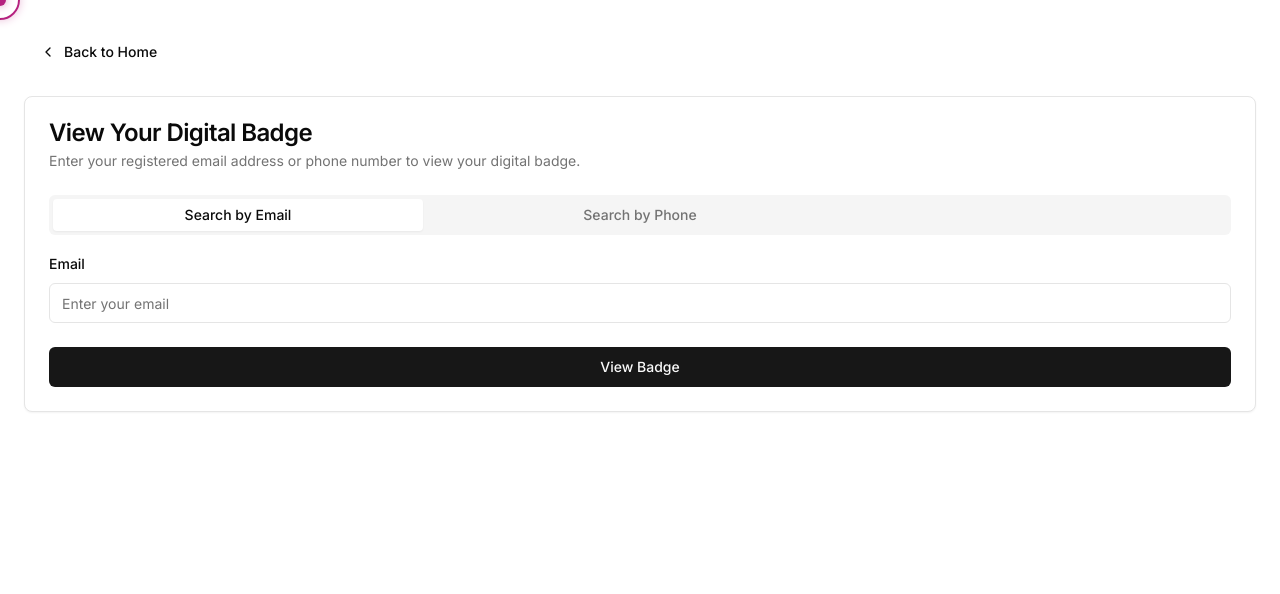
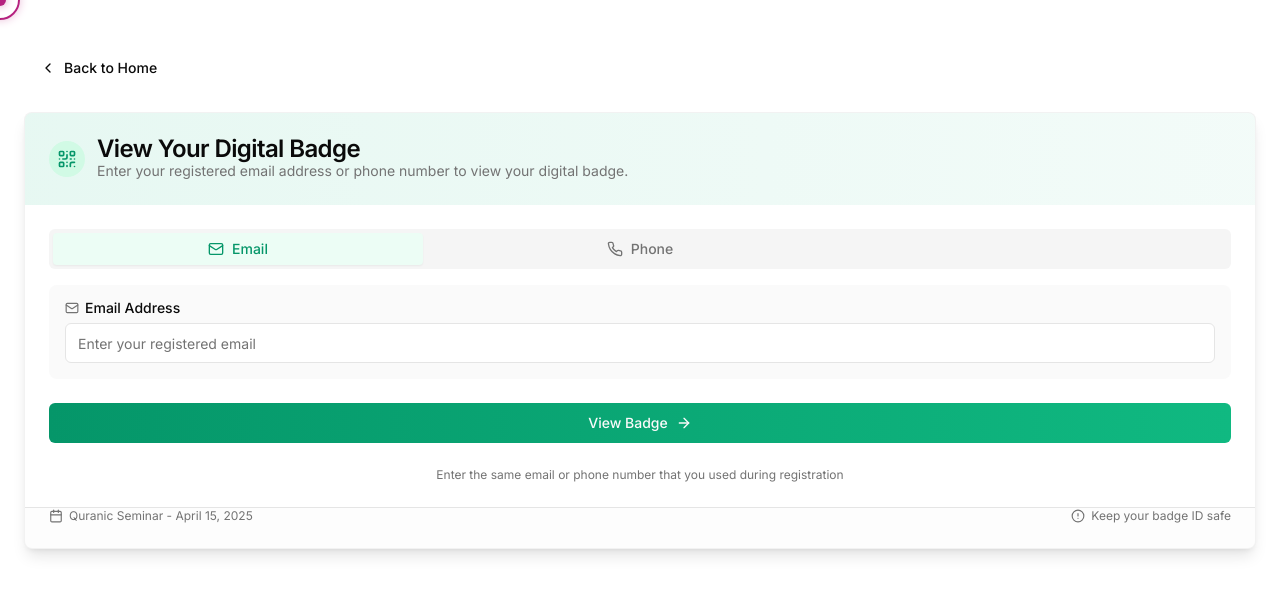
Before and after one commit to salmankavanur/Quranic_Seminar_Next, a Next.js app: page /my-badge in a window 1280 px wide. Shown: the top 594 px of the page. Built offline with nearby package versions, Linux system fonts and the light colour scheme.

Commit message:
my-badge improved

```diff
--- a/app/my-badge/page.tsx
+++ b/app/my-badge/page.tsx
@@ -1,21 +1,22 @@
 "use client"
 
-import { useState, useRef } from "react"
+import { useState, useRef, useEffect } from "react"
 import { useForm } from "react-hook-form"
 import { zodResolver } from "@hookform/resolvers/zod"
 import { z } from "zod"
-import { Card, CardContent, CardDescription, CardHeader, CardTitle } from "@/components/ui/card"
+import { Card, CardContent, CardDescription, CardHeader, CardTitle, CardFooter } from "@/components/ui/card"
 import { Form, FormControl, FormField, FormItem, FormLabel, FormMessage } from "@/components/ui/form"
 import { Input } from "@/components/ui/input"
 import { Button } from "@/components/ui/button"
 import { toast } from "@/components/ui/use-toast"
 import Image from "next/image"
 import { Badge } from "@/components/ui/badge"
-import { ChevronLeft, Download } from "lucide-react"
+import { AlertCircle, ChevronLeft, Download, Mail, Phone, Calendar, User, QrCode, ArrowRight, Check } from "lucide-react"
 import Link from "next/link"
 import { Tabs, TabsContent, TabsList, TabsTrigger } from "@/components/ui/tabs"
 import jsPDF from 'jspdf'
 import html2canvas from 'html2canvas'
+import { motion, AnimatePresence } from "framer-motion"
 
 // Simplified form schema without the type field
 const formSchema = z.object({
@@ -36,7 +37,12 @@ export default function MyBadgePage() {
   const [loading, setLoading] = useState(false)
   const [downloading, setDownloading] = useState(false)
   const [searchType, setSearchType] = useState<"email" | "phone">("email")
+  const [mounted, setMounted] = useState(false)
   const badgeRef = useRef<HTMLDivElement>(null)
+
+  useEffect(() => {
+    setMounted(true)
+  }, [])
 
   const form = useForm<z.infer<typeof formSchema>>({
     resolver: zodResolver(formSchema),
@@ -53,16 +59,12 @@ export default function MyBadgePage() {
   };
 
   async function onSubmit(values: z.infer<typeof formSchema>) {
-    console.log("Form submitted with values:", values); // Debug log
-
     // Validate that at least one field is filled based on search type
     if (searchType === "email" && !values.email) {
-      console.log("Email required but not provided"); // Debug log
       form.setError("email", { message: "Email is required" });
       return;
     }
     if (searchType === "phone" && !values.phone) {
-      console.log("Phone required but not provided"); // Debug log
       form.setError("phone", { message: "Phone number is required" });
       return;
     }
@@ -75,11 +77,8 @@ export default function MyBadgePage() {
         email: searchType === "email" ? values.email?.trim() : undefined,
         phone: searchType === "phone" ? values.phone?.trim() : undefined,
       };
-      console.log("Sending request with payload:", payload); // Debug log
 
-      // Log the full URL being called
       const url = new URL("/api/my-badge", window.location.origin);
-      console.log("Calling API endpoint:", url.toString());
 
       const response = await fetch(url, {
         method: "POST",
@@ -88,23 +87,14 @@ export default function MyBadgePage() {
         },
         body: JSON.stringify(payload),
       }).catch(error => {
-        console.error("Fetch error:", error);
         throw error;
       });
-
-      console.log("Response received:", response.status, response.statusText); // Debug log
-
-      const contentType = response.headers.get("content-type");
-      console.log("Response content type:", contentType); // Debug log
 
       let data;
       try {
         data = await response.json();
-        console.log("Response data:", data); // Debug log
       } catch (parseError) {
-        console.error("Error parsing response:", parseError);
         const text = await response.text();
-        console.log("Raw response:", text);
         throw new Error("Failed to parse response");
       }
 
@@ -116,7 +106,6 @@ export default function MyBadgePage() {
         throw new Error("No badge data received");
       }
 
-      console.log("Setting badge data:", data.badge); // Debug log
       setBadge(data.badge);
 
       // Show success message
@@ -261,103 +250,65 @@ export default function MyBadgePage() {
     }
   };
 
-  // Update the badge display section to include proper classes for PDF generation
-  const BadgeDisplay = () => (
-    <div className="mt-8 space-y-6" ref={badgeRef}>
-      <div className="text-center space-y-4">
-        <h2 className="text-2xl font-bold">Digital Badge - Quranic Seminar</h2>
-        <h3 className="text-xl font-semibold">{badge?.participant_name}</h3>
-        <Badge variant="outline" className="text-lg">
-          {badge?.participant_type}
-        </Badge>
-
-        <div className="qr-code flex justify-center py-4">
-          <div className="bg-white p-4 w-[300px] h-[300px] flex items-center justify-center">
-            <Image
-              src={badge?.qr_code || ''}
-              alt="Badge QR Code"
-              width={280}
-              height={280}
-              className="object-contain"
-              priority
-              quality={100}
-            />
-          </div>
-        </div>
-
-        <p className="text-sm text-muted-foreground">
-          Present this QR code at the seminar for attendance verification.
-        </p>
-        <p className="text-xs text-muted-foreground">
-          Badge ID: {badge?.id}
-        </p>
-      </div>
-
-      <div className="flex justify-end space-x-2">
-        <Button
-          onClick={handleDownload}
-          disabled={downloading}
-          className="gap-2"
-        >
-          {downloading ? (
-            "Downloading..."
-          ) : (
-            <>
-              <Download className="h-4 w-4" />
-              Download Badge
-            </>
-          )}
-        </Button>
-      </div>
-    </div>
-  );
-
   return (
-    <div className="container max-w-2xl py-8">
+    <div className="container max-w-3xl py-8 md:py-12">
       <div className="mb-6">
         <Link href="/">
-          <Button variant="ghost" className="gap-2">
-            <ChevronLeft className="h-4 w-4" />
-            Back to Home
+          <Button variant="ghost" className="group gap-2 transition-all">
+            <ChevronLeft className="h-4 w-4 transition-transform group-hover:-translate-x-1" />
+            <span>Back to Home</span>
           </Button>
         </Link>
       </div>
 
-      <Card>
-        <CardHeader>
+      <motion.div
+        initial={{ opacity: 0, y: 20 }}
+        animate={{ opacity: 1, y: 0 }}
+        transition={{ duration: 0.5 }}
+      >
+        <Card className="overflow-hidden border-border/50 shadow-lg">
+          <CardHeader className="bg-gradient-to-r from-emerald-500/10 to-emerald-500/5 dark:from-emerald-500/20 dark:to-transparent">
+            <div className="flex items-center gap-3">
+              <div className="p-2 rounded-full bg-emerald-100 dark:bg-emerald-900/30 text-emerald-600 dark:text-emerald-400">
+                <QrCode className="h-5 w-5" />
+              </div>
+              <div>
                 <CardTitle>View Your Digital Badge</CardTitle>
                 <CardDescription>
                   Enter your registered email address or phone number to view your digital badge.
                 </CardDescription>
+              </div>
+            </div>
           </CardHeader>
-        <CardContent>
+
+          <CardContent className="pt-6">
+            <AnimatePresence mode="wait">
+              {!badge ? (
+                <motion.div
+                  key="form"
+                  initial={{ opacity: 0 }}
+                  animate={{ opacity: 1 }}
+                  exit={{ opacity: 0 }}
+                >
                   <Form {...form}>
                     <form
                       onSubmit={(e) => {
                         e.preventDefault();
-                console.log("Form submit event triggered");
-
-                // Get the current values
                         const values = form.getValues();
-                console.log("Current form values:", values);
 
                         // Validate based on search type
                         if (searchType === "email") {
                           if (!values.email) {
-                    console.log("Email is required");
                             form.setError("email", { message: "Email is required" });
                             return;
                           }
                         } else {
                           if (!values.phone) {
-                    console.log("Phone is required");
                             form.setError("phone", { message: "Phone is required" });
                             return;
                           }
                         }
 
-                // If validation passes, call onSubmit
-                console.log("Validation passed, calling onSubmit");
                         onSubmit(values);
                       }}
                       className="space-y-6"
@@ -367,76 +318,208 @@ export default function MyBadgePage() {
                         onValueChange={handleSearchTypeChange}
                         className="w-full"
                       >
-                <TabsList className="grid w-full grid-cols-2">
-                  <TabsTrigger value="email">Search by Email</TabsTrigger>
-                  <TabsTrigger value="phone">Search by Phone</TabsTrigger>
+                        <TabsList className="grid w-full grid-cols-2 p-1">
+                          <TabsTrigger
+                            value="email"
+                            className="flex items-center gap-2 data-[state=active]:bg-emerald-50 data-[state=active]:text-emerald-600 dark:data-[state=active]:bg-emerald-900/30 dark:data-[state=active]:text-emerald-400"
+                          >
+                            <Mail className="h-4 w-4" />
+                            <span>Email</span>
+                          </TabsTrigger>
+                          <TabsTrigger
+                            value="phone"
+                            className="flex items-center gap-2 data-[state=active]:bg-emerald-50 data-[state=active]:text-emerald-600 dark:data-[state=active]:bg-emerald-900/30 dark:data-[state=active]:text-emerald-400"
+                          >
+                            <Phone className="h-4 w-4" />
+                            <span>Phone</span>
+                          </TabsTrigger>
                         </TabsList>
+
                         <TabsContent value="email" className="mt-4">
+                          <div className="bg-muted/50 p-4 rounded-lg">
                             <FormField
                               control={form.control}
                               name="email"
                               render={({ field }) => (
                                 <FormItem>
-                        <FormLabel>Email</FormLabel>
+                                  <FormLabel className="flex items-center gap-1.5">
+                                    <Mail className="h-3.5 w-3.5 text-muted-foreground" />
+                                    <span>Email Address</span>
+                                  </FormLabel>
                                   <FormControl>
                                     <Input
-                            placeholder="Enter your email"
+                                      placeholder="Enter your registered email"
                                       type="email"
                                       autoComplete="email"
+                                      className="bg-background"
                                       {...field}
-                            onChange={(e) => {
-                              field.onChange(e);
-                              console.log("Email changed:", e.target.value);
-                            }}
                                     />
                                   </FormControl>
                                   <FormMessage />
                                 </FormItem>
                               )}
                             />
+                          </div>
                         </TabsContent>
+
                         <TabsContent value="phone" className="mt-4">
+                          <div className="bg-muted/50 p-4 rounded-lg">
                             <FormField
                               control={form.control}
                               name="phone"
                               render={({ field }) => (
                                 <FormItem>
-                        <FormLabel>Phone Number</FormLabel>
+                                  <FormLabel className="flex items-center gap-1.5">
+                                    <Phone className="h-3.5 w-3.5 text-muted-foreground" />
+                                    <span>Phone Number</span>
+                                  </FormLabel>
                                   <FormControl>
                                     <Input
-                            placeholder="Enter your phone number"
+                                      placeholder="Enter your registered phone number"
                                       type="tel"
                                       autoComplete="tel"
+                                      className="bg-background"
                                       {...field}
-                            onChange={(e) => {
-                              field.onChange(e);
-                              console.log("Phone changed:", e.target.value);
-                            }}
                                     />
                                   </FormControl>
                                   <FormMessage />
                                 </FormItem>
                               )}
                             />
+                          </div>
                         </TabsContent>
                       </Tabs>
 
                       <Button
                         type="submit"
                         disabled={loading}
-                onClick={() => console.log("Button clicked")}
-                className="w-full"
+                        className="w-full bg-gradient-to-r from-emerald-600 to-emerald-500 hover:from-emerald-700 hover:to-emerald-600 group"
                       >
-                {loading ? "Loading..." : "View Badge"}
+                        {loading ? (
+                          <span className="flex items-center gap-2">
+                            <span className="h-4 w-4 border-2 border-current border-t-transparent rounded-full animate-spin"></span>
+                            <span>Searching...</span>
+                          </span>
+                        ) : (
+                          <span className="flex items-center gap-2">
+                            <span>View Badge</span>
+                            <ArrowRight className="h-4 w-4 transition-transform group-hover:translate-x-1" />
+                          </span>
+                        )}
                       </Button>
+
+                      <p className="text-xs text-center text-muted-foreground px-8">
+                        Enter the same email or phone number that you used during registration
+                      </p>
                     </form>
                   </Form>
+                </motion.div>
+              ) : (
+                <motion.div
+                  key="badge"
+                  initial={{ opacity: 0, scale: 0.95 }}
+                  animate={{ opacity: 1, scale: 1 }}
+                  exit={{ opacity: 0 }}
+                  className="pb-4"
+                  ref={badgeRef}
+                >
+                  <div className="relative bg-gradient-to-b from-emerald-50 to-white dark:from-emerald-950/20 dark:to-background rounded-lg p-6 border border-emerald-100 dark:border-emerald-900/30 mb-6">
+                    <div className="absolute top-2 right-2">
+                      <Badge variant="outline" className="border-emerald-200 dark:border-emerald-800 text-emerald-600 dark:text-emerald-400 px-2.5 py-1 text-xs rounded-full">
+                        {badge?.status || 'Valid'}
+                      </Badge>
+                    </div>
 
-          {badge && (
-            <BadgeDisplay />
+                    <div className="text-center space-y-5 mt-4">
+                      <h2 className="text-2xl font-bold">Digital Badge</h2>
+                      <div className="space-y-1">
+                        <h3 className="text-xl font-semibold">{badge?.participant_name}</h3>
+                        <Badge variant="secondary" className="text-sm font-normal">
+                          {badge?.participant_type}
+                        </Badge>
+                      </div>
+
+                      <div className="flex items-center justify-center py-4">
+                        <div className="bg-white p-4 rounded-lg shadow-md w-[200px] h-[200px] sm:w-[240px] sm:h-[240px] flex items-center justify-center border-4 border-emerald-100 dark:border-emerald-900/30">
+                          <Image
+                            src={badge?.qr_code || ''}
+                            alt="Badge QR Code"
+                            width={220}
+                            height={220}
+                            className="object-contain"
+                            priority
+                            quality={100}
+                          />
+                        </div>
+                      </div>
+
+                      <div className="space-y-3">
+                        <div className="flex justify-center gap-4 py-3 px-4 rounded-lg bg-background border border-border">
+                          <div className="text-center">
+                            <p className="text-xs text-muted-foreground">Issued On</p>
+                            <p className="text-sm font-medium">
+                              {new Date(badge?.issued_at).toLocaleDateString()}
+                            </p>
+                          </div>
+                          <div className="text-center border-l border-border pl-4">
+                            <p className="text-xs text-muted-foreground">Badge ID</p>
+                            <p className="text-sm font-medium">{badge?.id?.substring(0, 8)}</p>
+                          </div>
+                        </div>
+
+                        <p className="text-sm text-center text-muted-foreground flex items-center justify-center gap-1.5">
+                          <Check className="h-4 w-4 text-emerald-500" />
+                          <span>Present this QR code at the seminar for verification</span>
+                        </p>
+                      </div>
+                    </div>
+                  </div>
+
+                  <div className="flex justify-between gap-3 mt-6">
+                    <Button
+                      variant="outline"
+                      onClick={() => setBadge(null)}
+                      className="px-3"
+                    >
+                      <ChevronLeft className="h-4 w-4 mr-1" />
+                      Back to Search
+                    </Button>
+
+                    <Button
+                      onClick={handleDownload}
+                      disabled={downloading}
+                      className="gap-2 bg-emerald-600 hover:bg-emerald-700"
+                    >
+                      {downloading ? (
+                        <>
+                          <span className="h-4 w-4 border-2 border-current border-t-transparent rounded-full animate-spin"></span>
+                          <span>Downloading...</span>
+                        </>
+                      ) : (
+                        <>
+                          <Download className="h-4 w-4" />
+                          <span>Download PDF</span>
+                        </>
                       )}
+                    </Button>
+                  </div>
+                </motion.div>
+              )}
+            </AnimatePresence>
           </CardContent>
+
+          <CardFooter className="border-t bg-muted/20 flex flex-col sm:flex-row justify-between gap-2 text-xs text-muted-foreground">
+            <div className="flex items-center gap-1.5">
+              <Calendar className="h-3.5 w-3.5" />
+              <span>Quranic Seminar - April 15, 2025</span>
+            </div>
+            <div className="flex items-center gap-1.5">
+              <AlertCircle className="h-3.5 w-3.5" />
+              <span>Keep your badge ID safe</span>
+            </div>
+          </CardFooter>
         </Card>
+      </motion.div>
     </div>
   )
 }
```
Lines whose indentation alone changed are shown as unchanged.
